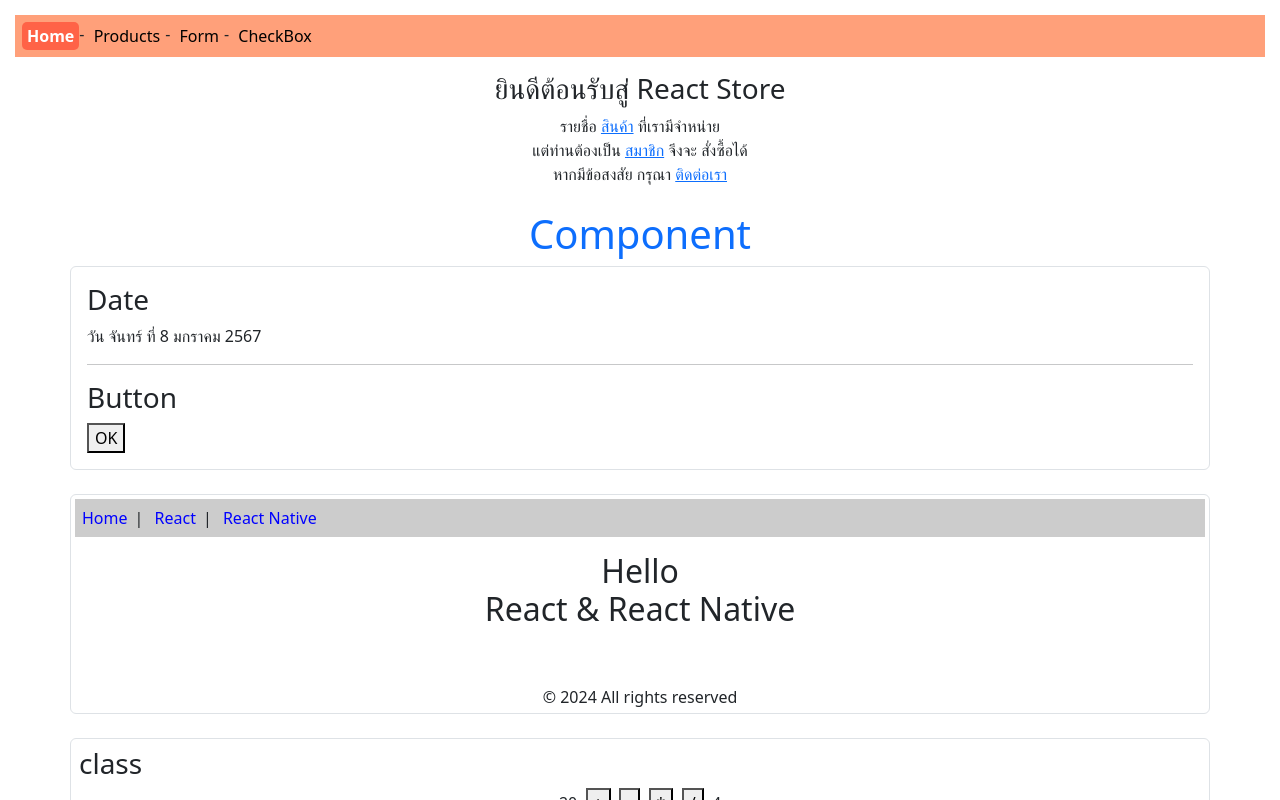
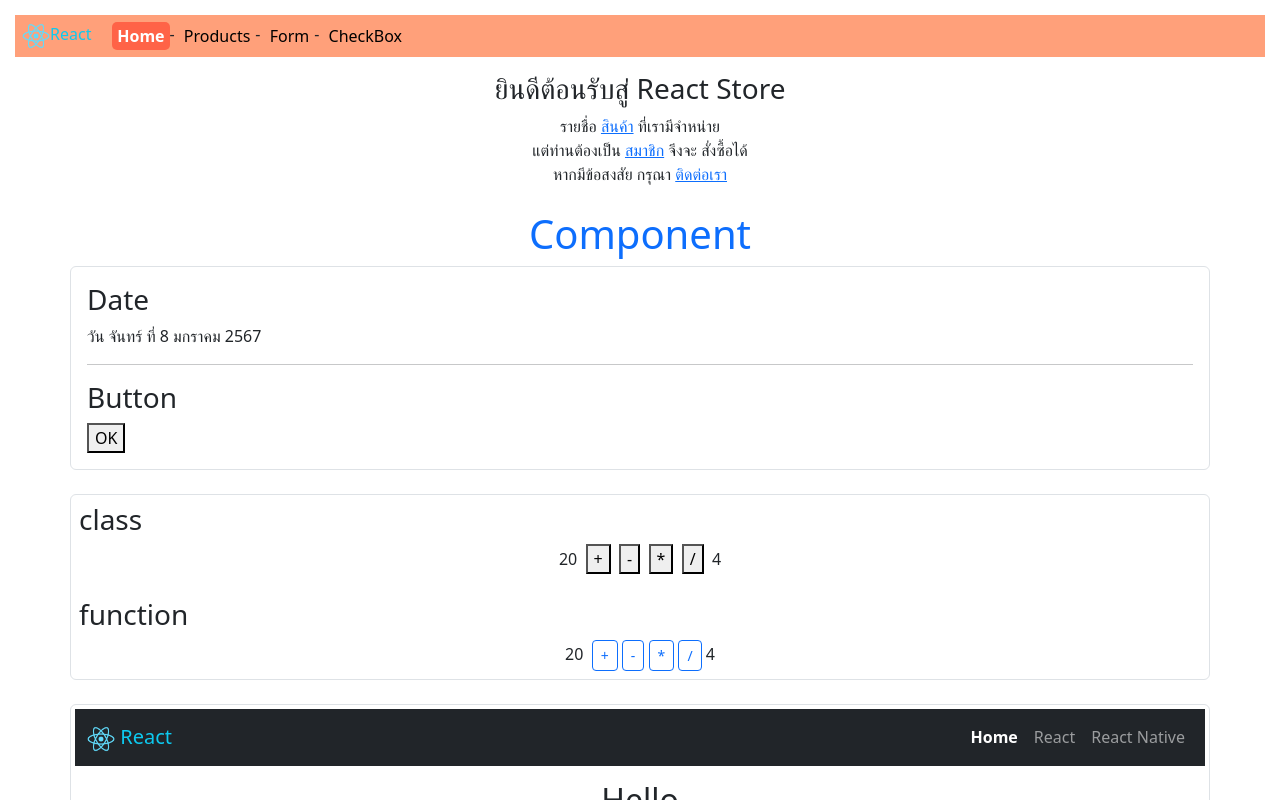
Before and after one commit to jayrboy/app2-component, a React (Create React App) app: page / in a window 1280 px wide. Shown: the top 800 px of the page. Built offline with nearby package versions, Linux system fonts and the light colour scheme.

Commit message:
Update Navbar

```diff
--- a/src/04-router/Form.js
+++ b/src/04-router/Form.js
@@ -4,7 +4,7 @@
 
 const Form = () => {
   return (
-    <div className="container">
+    <div className="container mb-5">
       <h3>Search</h3>
       <FormSearch />
       <hr />
--- a/src/04-router/Home.js
+++ b/src/04-router/Home.js
@@ -24,12 +24,6 @@
         <Button />
       </div>
       <br />
-      <div className=" container border p-1 rounded">
-        <Header />
-        <Content />
-        <Footer />
-      </div>
-      <br />
       {/* Component */}
       <div className=" container border p-2 rounded">
         <h3>class</h3>
@@ -38,6 +32,12 @@
         <h3>function</h3>
         <CalculatorFunc />
       </div>
+      <br />
+      <div className="container border p-1 rounded">
+        <Header />
+        <Content />
+        <Footer />
+      </div>
     </div>
   )
 }
--- a/src/04-router/Product.js
+++ b/src/04-router/Product.js
@@ -37,7 +37,7 @@
       </div>
       <br />
       {/* useContext */}
-      <div className=" container border p-2 rounded">
+      <div className=" container border p-2 rounded mb-5">
         <h3>useContext()</h3>
         <HeaderFun />
         <hr />
--- a/src/04-router/Router.js
+++ b/src/04-router/Router.js
@@ -43,6 +43,9 @@
   return (
     <>
       <nav className="nav">
+        <img src="./logo192.png" width="28px" alt="" />
+        <span className="text-info">React</span>
+        &nbsp; &nbsp; &nbsp;
         <NavLink
           to="/"
           className={({ isActive }) => (isActive ? 'active_menu' : 'menu')}
--- a/src/components/func-component.js
+++ b/src/components/func-component.js
@@ -1,26 +1,64 @@
 /* eslint-disable */
+import { NavLink } from 'react-router-dom'
 
 export function Header() {
-  const aStyle = {
-    display: 'inline-block',
-    color: 'blue',
-    margin: '7px',
-    textDecoration: 'none',
-  }
   return (
-    <div style={{ backgroundColor: '#ccc' }}>
-      <a href="" style={aStyle}>
-        Home
-      </a>
-      |&nbsp;
-      <a href="" style={aStyle}>
-        React
-      </a>
-      |&nbsp;
-      <a href="" style={aStyle}>
-        React Native
-      </a>
-    </div>
+    <nav className="navbar navbar-expand-sm navbar-dark bg-dark sticky-top">
+      <div className="container-fluid">
+        <button
+          className="navbar-toggler"
+          type="button"
+          data-bs-toggle="offcanvas"
+          data-bs-target="#offcanvasDarkNavbar"
+          aria-controls="offcanvasDarkNavbar"
+          aria-label="Toggle navigation"
+        >
+          <span className="navbar-toggler-icon"></span>
+        </button>
+        <NavLink to="#" className="navbar-brand">
+          <img src="./logo192.png" width="28px" alt="" />
+          <span className="nav-brand text-info"> React</span>
+        </NavLink>
+        <div
+          className="offcanvas offcanvas-start text-bg-dark"
+          tabindex="-1"
+          id="offcanvasDarkNavbar"
+          labelled="offcanvasDarkNavbarLabel"
+          style={{ width: '220px' }}
+        >
+          <div className="offcanvas-header">
+            <h5 className="offcanvas-title" id="offcanvasDarkNavbarLabel">
+              React
+            </h5>
+            <button
+              type="button"
+              className="btn-close btn-close-white"
+              data-bs-dismiss="offcanvas"
+              aria-label="Close"
+            ></button>
+          </div>
+          <div className="offcanvas-body">
+            <ul className="navbar-nav ms-auto">
+              <li>
+                <NavLink className="nav-link fw-bold active" to="/">
+                  Home
+                </NavLink>
+              </li>
+              <li>
+                <NavLink className="nav-link" to="/products">
+                  React
+                </NavLink>
+              </li>
+              <li>
+                <NavLink className="nav-link" to="/react-native">
+                  React Native
+                </NavLink>
+              </li>
+            </ul>
+          </div>
+        </div>
+      </div>
+    </nav>
   )
 }
 
```
